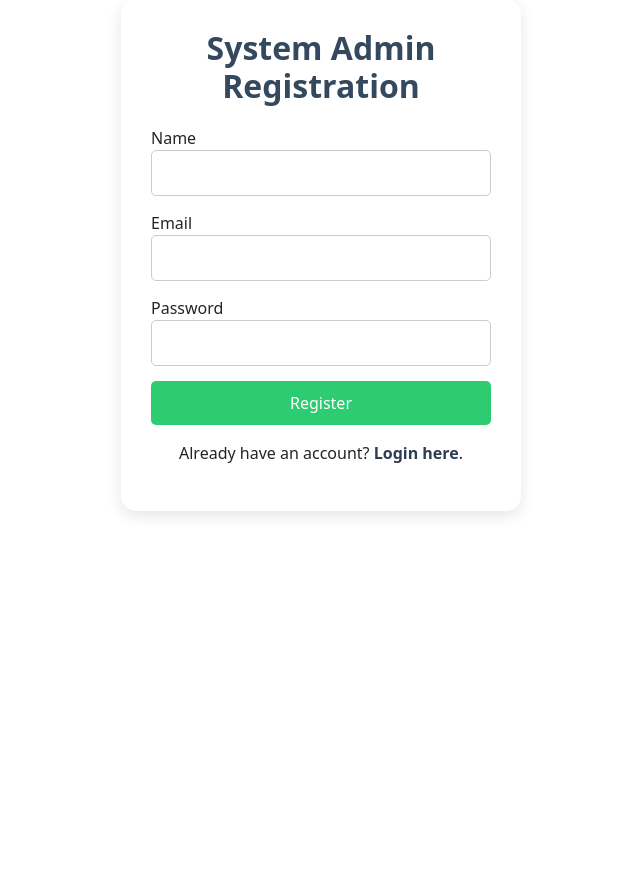
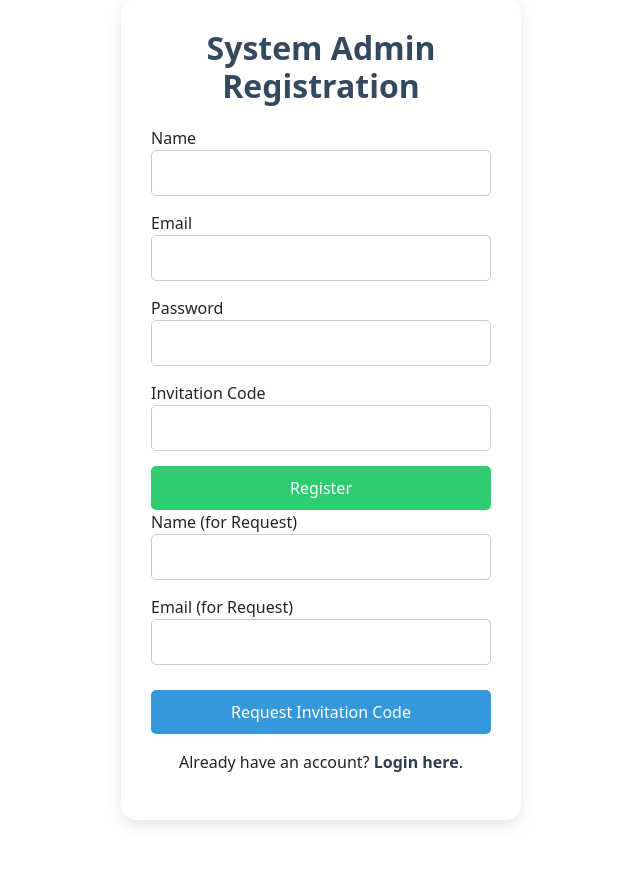
Before and after one commit to Natnaelwa7/evotingdeployment, a Flask app: page /sysadmin/register in a window 1280 px wide. Shown: the part 51-921 px from the top of the page, without its empty margins (319-959 px from the left). Before the commit the page ends 567 px from the top, so only its background shows below. Run offline with Flask 3, Linux system fonts and the light colour scheme; some libraries are stand-ins or nearby versions.

Commit message:
Update sysadmin_register.html

```diff
--- a/templates/sysadmin_register.html
+++ b/templates/sysadmin_register.html
@@ -42,14 +42,40 @@
     .btn-custom:hover {
         background-color: #27ae60;
     }
+    .btn-request {
+        width: 100%;
+        padding: 10px;
+        font-size: 1rem;
+        background-color: #3498db;
+        color: white;
+        border: none;
+        border-radius: 5px;
+        cursor: pointer;
+        transition: 0.3s;
+        margin-top: 10px;
+    }
+    .btn-request:hover {
+        background-color: #2980b9;
+    }
     .flash-message {
         padding: 10px;
         border-radius: 5px;
         font-size: 1rem;
         text-align: center;
+        margin-bottom: 15px;
     }
-    .flash-message.success { background-color: #2ecc71; color: white; }
-    .flash-message.error { background-color: #e74c3c; color: white; }
+    .flash-message.success {
+        background-color: #2ecc71;
+        color: white;
+    }
+    .flash-message.danger {
+        background-color: #e74c3c;
+        color: white;
+    }
+    .flash-message.warning {
+        background-color: #f1c40f;
+        color: #3c2f2f;
+    }
     p a {
         text-decoration: none;
         font-weight: bold;
@@ -76,6 +102,7 @@
 
     <!-- Registration Form -->
     <form method="POST" action="{{ url_for('sysadmin_register') }}">
+        <input type="hidden" name="action" value="register">
         <div class="form-group">
             <label for="name">Name</label>
             <input type="text" id="name" name="name" class="form-control" required>
@@ -88,7 +115,25 @@
             <label for="password">Password</label>
             <input type="password" id="password" name="password" class="form-control" required>
         </div>
+        <div class="form-group">
+            <label for="invitation_code">Invitation Code</label>
+            <input type="text" id="invitation_code" name="invitation_code" class="form-control" required>
+        </div>
         <button type="submit" class="btn-custom">Register</button>
+    </form>
+
+    <!-- Request Invitation Form -->
+    <form method="POST" action="{{ url_for('sysadmin_register') }}">
+        <input type="hidden" name="action" value="request_invite">
+        <div class="form-group">
+            <label for="request_name">Name (for Request)</label>
+            <input type="text" id="request_name" name="name" class="form-control" required>
+        </div>
+        <div class="form-group">
+            <label for="request_email">Email (for Request)</label>
+            <input type="email" id="request_email" name="email" class="form-control" required>
+        </div>
+        <button type="submit" class="btn-request">Request Invitation Code</button>
     </form>
 
     <p class="mt-3">Already have an account? <a href="{{ url_for('sysadmin_login') }}">Login here</a>.</p>
```
